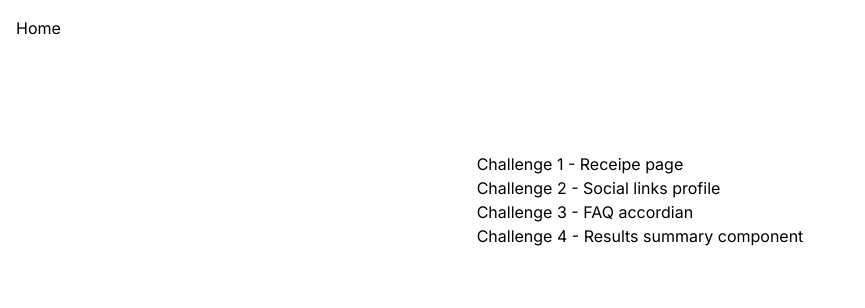
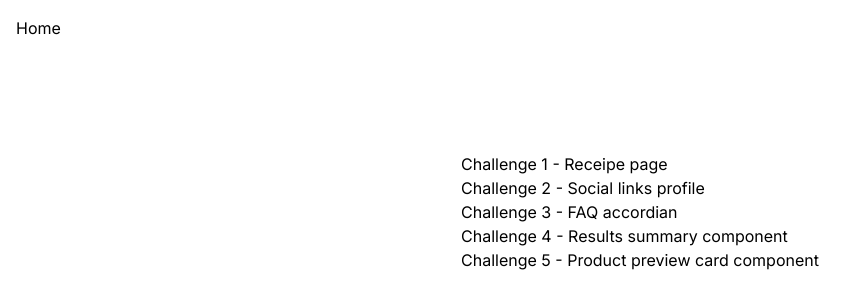
Before and after one commit to jgretton/frontend-mentor, a Next.js app: page / in a window 1280 px wide. Shown: the top 308 px of the page, without its empty margins (0-865 px from the left). Built offline with nearby package versions, Linux system fonts and the light colour scheme.

Commit message:
initial challenge 5 commit

```diff
--- a/app/page.js
+++ b/app/page.js
@@ -5,6 +5,10 @@ const links = [
   { name: "Challenge 2 - Social links profile", href: "/challenges/2" },
   { name: "Challenge 3 - FAQ accordian", href: "/challenges/3" },
   { name: "Challenge 4 - Results summary component", href: "/challenges/4" },
+  {
+    name: "Challenge 5 - Product preview card component",
+    href: "/challenges/5",
+  },
 ];
 
 export default function Home() {
```
Also changed, not shown: app/challenges/5/page.js (added).
